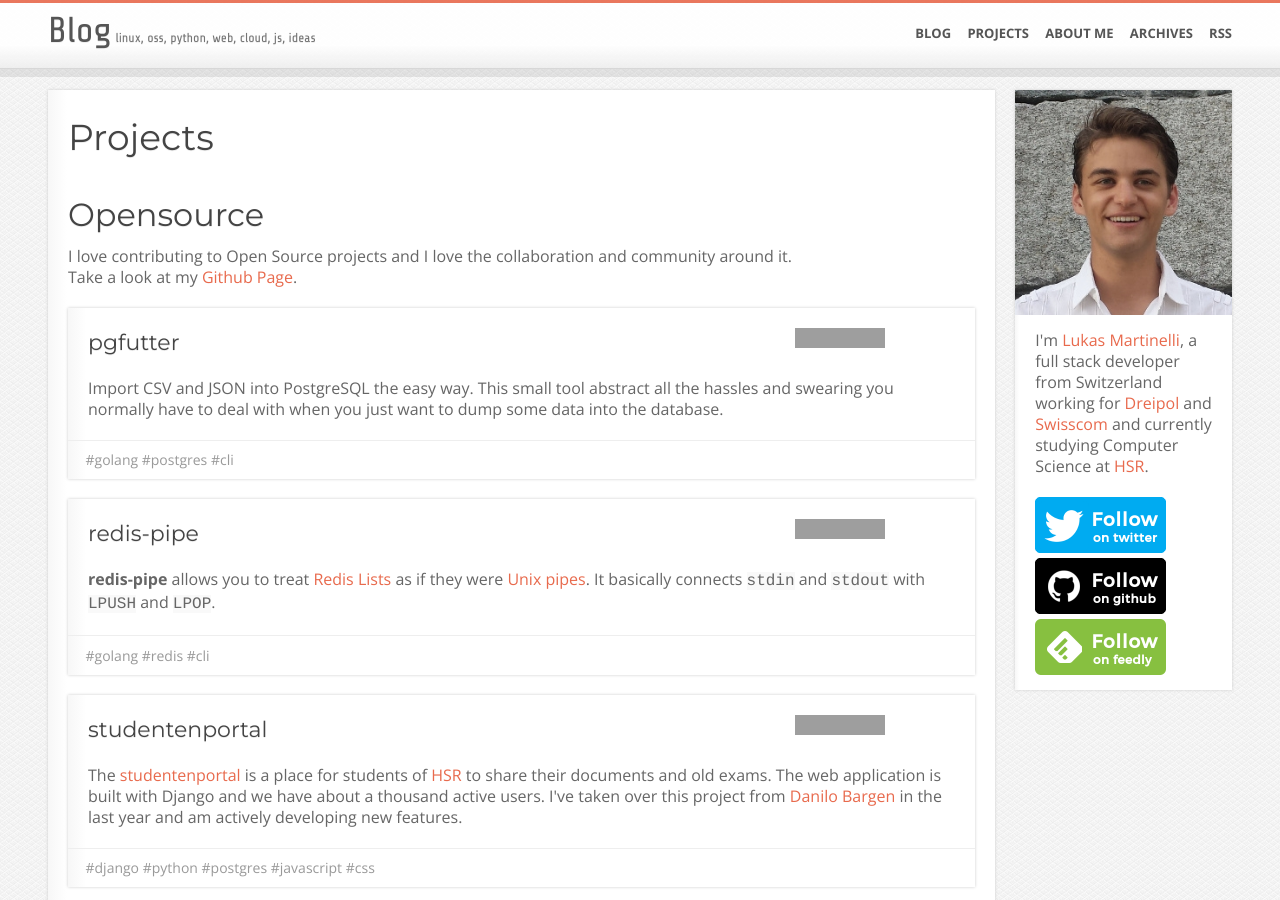
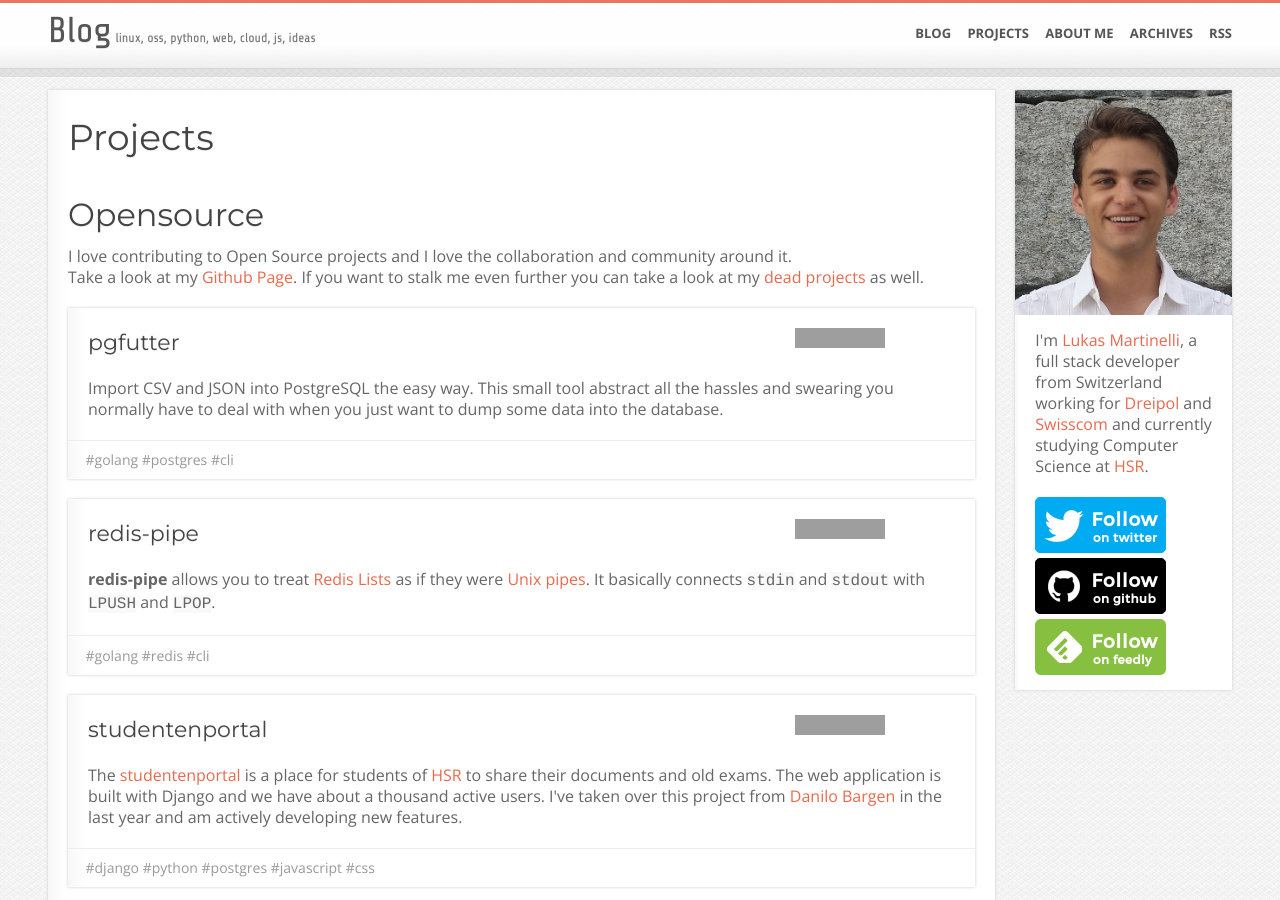
Before and after one commit to lukasmartinelli/lukasmartinelli.github.io, a Jekyll site: the page built from projects.html, in a window 1280 px wide and 900 px high, cut to the strip 0-900 px from the top of the window. Built offline with Jekyll 4.4.1, drawn with Linux system fonts in a browser that asks for light colours; Markdown is read by kramdown in place of the engine named in the settings; grey boxes are pictures that could not be loaded.

Commit message:
Add dead projects

```diff
--- a/projects.html
+++ b/projects.html
@@ -13,7 +13,8 @@
         I love contributing to Open Source projects and I love the
         collaboration and community around it.
         <br />
-        Take a look at my <a href="http://github.com/lukasmartinelli/">Github Page</a>.
+        Take a look at my <a href="http://github.com/lukasmartinelli/">Github Page</a>. If you want to stalk me even further you
+        can take a look at my <a href="https://github.com/lukasmartinelli/graveyard">dead projects</a> as well.
         </p>
 
         <article class="project">
```
